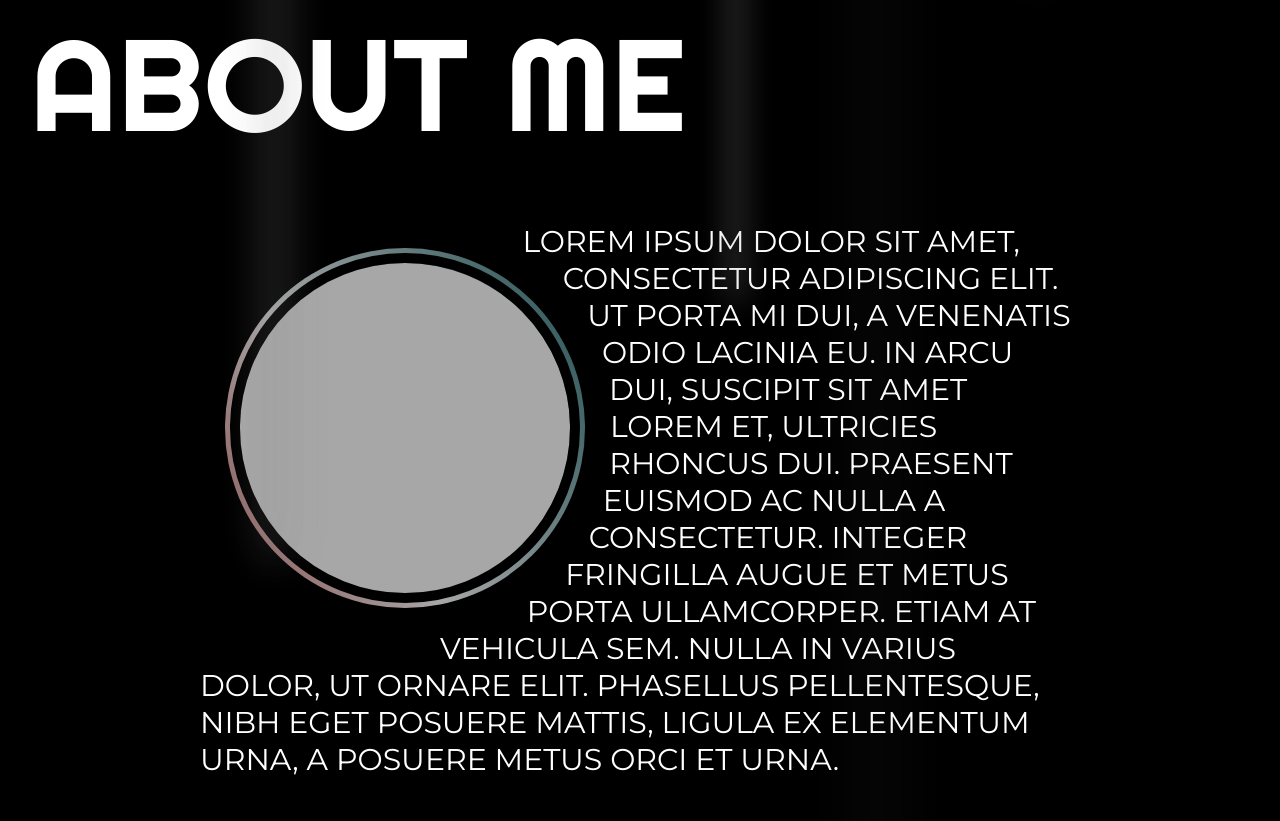
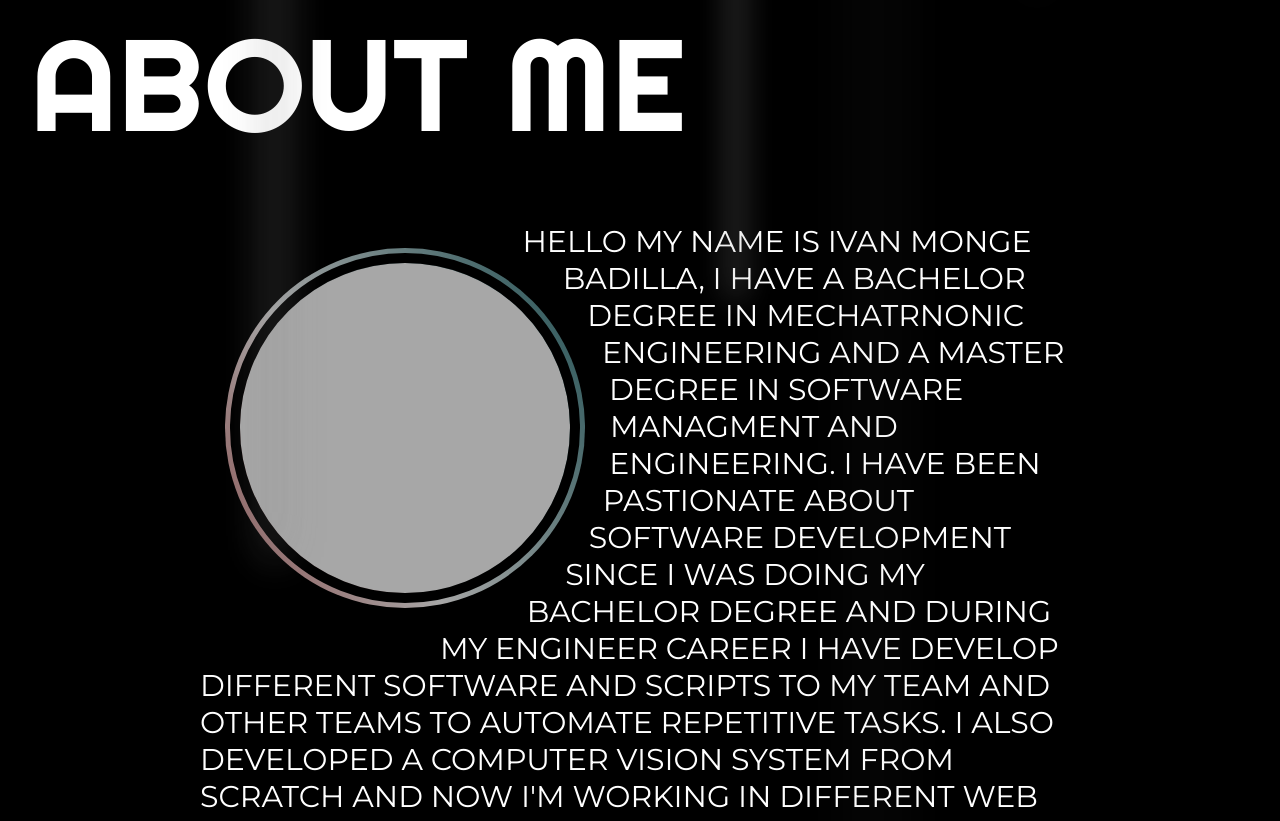
Before and after one commit to ivanmongebadilla/portfolio, a website: page index.html in a window 1280 px wide. Shown: the part 847-1668 px from the top of the page. Drawn offline with nearby package versions, Linux system fonts and the light colour scheme; a web font is replaced by a local one.

Commit message:
Update index.html about me

```diff
--- a/index.html
+++ b/index.html
@@ -184,11 +184,11 @@
                     &nbsp;
                 </div>
                 <div class="aboutme__text">
-                    Lorem ipsum dolor sit amet, consectetur adipiscing elit. Ut porta mi dui,
-                    a venenatis odio lacinia eu. In arcu dui, suscipit sit amet lorem et,
-                    ultricies rhoncus dui. Praesent euismod ac nulla a consectetur. Integer fringilla augue et metus porta ullamcorper.
-                    Etiam at vehicula sem. Nulla in varius dolor, ut ornare elit. Phasellus pellentesque, nibh eget posuere mattis,
-                    ligula ex elementum urna, a posuere metus orci et urna.
+                    Hello my name is Ivan Monge Badilla, I have a bachelor degree in Mechatrnonic Engineering and a Master Degree in Software Managment and Engineering.
+                    <!-- I'm very pasionate about Software Development and during my career I have created different projects using VBA, Python, React, JavaScript, Java and others. -->
+                    I have been pastionate about software development since I was doing my bachelor degree and during my engineer career I have develop different software and scripts to
+                    my team and other teams to automate repetitive tasks. I also developed a computer vision system from scratch and now I'm working in different web page projects.
+                    I invite you to go to the projects section so you can see a little more of the work I have done
                 </div>
             </div>
         </div>
```
